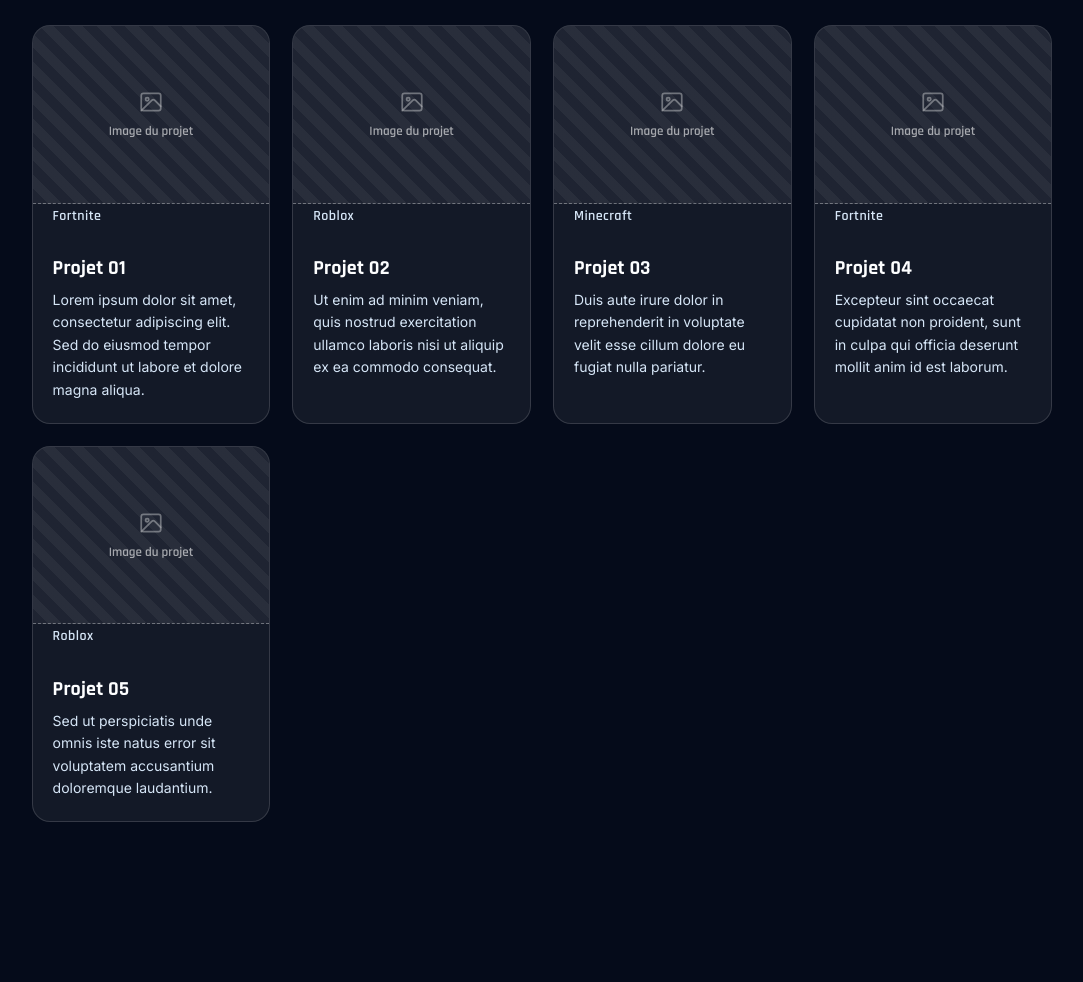
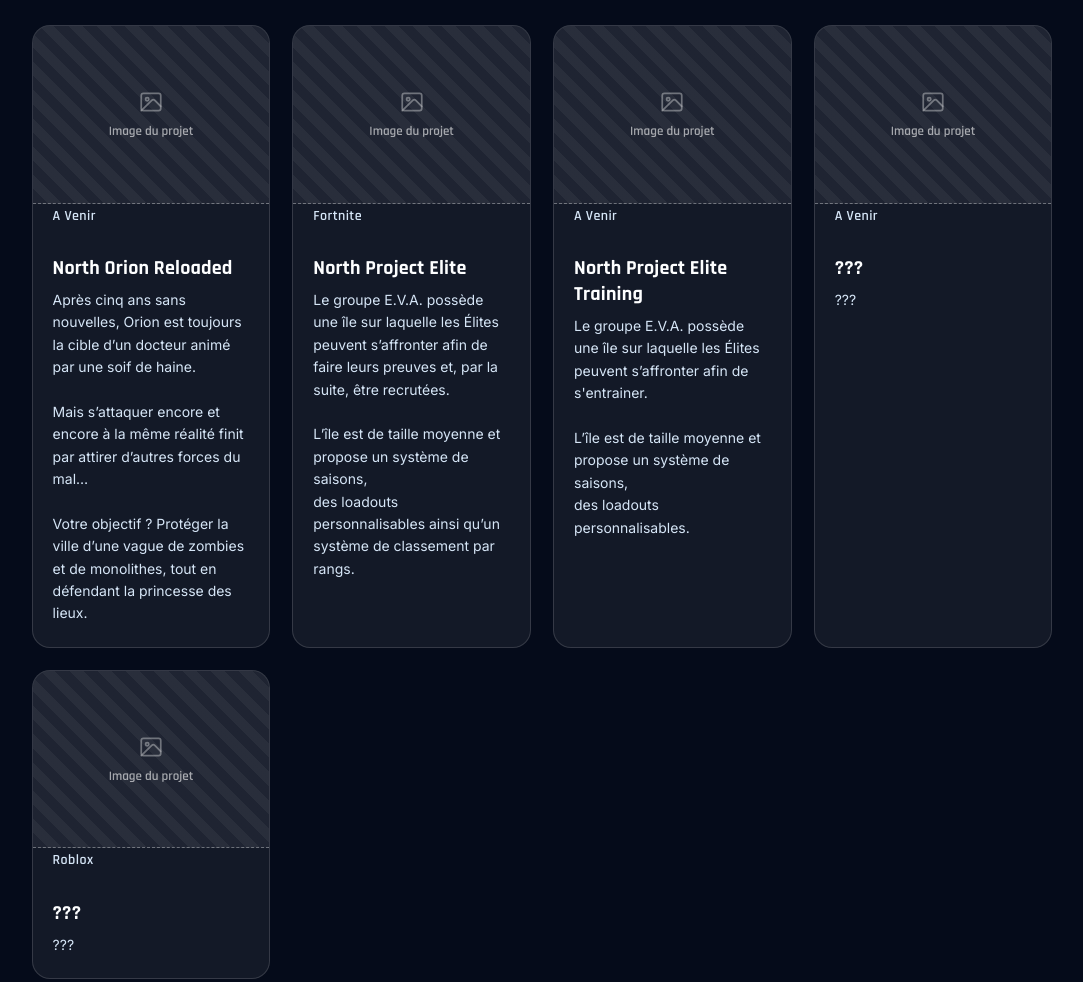
Before and after one commit to northprod/homebase, a plain HTML site: page index.html in a window 1280 px wide. Shown: the part 3400-4382 px from the top of the page, without its empty margins (98-1181 px from the left). Drawn offline with Linux system fonts and the light colour scheme.

Commit message:
Update and rename index (1).html to index.html

```diff
--- a/index (1).html
+++ b/index.html
@@ -602,9 +602,47 @@
           <svg viewBox="0 0 24 24" fill="none"><rect x="3" y="4" width="18" height="16" rx="2" stroke="currentColor" stroke-width="1.6"/><circle cx="8.5" cy="9.5" r="1.5" stroke="currentColor" stroke-width="1.6"/><path d="M21 16l-5.5-5.5a2 2 0 0 0-2.8 0L3 20" stroke="currentColor" stroke-width="1.6" stroke-linecap="round" stroke-linejoin="round"/></svg>
           <span>Image du projet</span>
         </div>
+        <p class="project-tag">A Venir</p>
+        <h3>North Orion Reloaded</h3>
+        <p>Après cinq ans sans nouvelles, Orion est toujours la cible d’un docteur animé par une soif de haine.<br><br>
+
+Mais s’attaquer encore et encore à la même réalité finit par attirer d’autres forces du mal…<br><br>
+
+Votre objectif ? Protéger la ville d’une vague de zombies et de monolithes, tout en défendant la princesse des lieux.</p>
+      </article>
+      <article class="project-card">
+        <div class="img-ph project-ph" aria-hidden="true">
+          <svg viewBox="0 0 24 24" fill="none"><rect x="3" y="4" width="18" height="16" rx="2" stroke="currentColor" stroke-width="1.6"/><circle cx="8.5" cy="9.5" r="1.5" stroke="currentColor" stroke-width="1.6"/><path d="M21 16l-5.5-5.5a2 2 0 0 0-2.8 0L3 20" stroke="currentColor" stroke-width="1.6" stroke-linecap="round" stroke-linejoin="round"/></svg>
+          <span>Image du projet</span>
+        </div>
         <p class="project-tag">Fortnite</p>
-        <h3>Projet 01</h3>
-        <p>Lorem ipsum dolor sit amet, consectetur adipiscing elit. Sed do eiusmod tempor incididunt ut labore et dolore magna aliqua.</p>
+        <h3>North Project Elite </h3>
+        <p>Le groupe E.V.A. possède une île sur laquelle les Élites peuvent s’affronter afin de faire leurs preuves et, par la suite, être recrutées.<br><br>
+
+L’île est de taille moyenne et propose un système de saisons,<br>
+des loadouts personnalisables ainsi qu’un système de classement par rangs.
+</p>
+      </article>
+      <article class="project-card">
+        <div class="img-ph project-ph" aria-hidden="true">
+          <svg viewBox="0 0 24 24" fill="none"><rect x="3" y="4" width="18" height="16" rx="2" stroke="currentColor" stroke-width="1.6"/><circle cx="8.5" cy="9.5" r="1.5" stroke="currentColor" stroke-width="1.6"/><path d="M21 16l-5.5-5.5a2 2 0 0 0-2.8 0L3 20" stroke="currentColor" stroke-width="1.6" stroke-linecap="round" stroke-linejoin="round"/></svg>
+          <span>Image du projet</span>
+        </div>
+        <p class="project-tag">A Venir</p>
+        <h3>North Project Elite Training</h3>
+        <p>Le groupe E.V.A. possède une île sur laquelle les Élites peuvent s’affronter afin de s'entrainer.<br><br>
+
+L’île est de taille moyenne et propose un système de saisons,<br>
+des loadouts personnalisables.</p>
+      </article>
+      <article class="project-card">
+        <div class="img-ph project-ph" aria-hidden="true">
+          <svg viewBox="0 0 24 24" fill="none"><rect x="3" y="4" width="18" height="16" rx="2" stroke="currentColor" stroke-width="1.6"/><circle cx="8.5" cy="9.5" r="1.5" stroke="currentColor" stroke-width="1.6"/><path d="M21 16l-5.5-5.5a2 2 0 0 0-2.8 0L3 20" stroke="currentColor" stroke-width="1.6" stroke-linecap="round" stroke-linejoin="round"/></svg>
+          <span>Image du projet</span>
+        </div>
+        <p class="project-tag">A Venir</p>
+        <h3>???</h3>
+        <p>???</p>
       </article>
       <article class="project-card">
         <div class="img-ph project-ph" aria-hidden="true">
@@ -612,35 +650,8 @@
           <span>Image du projet</span>
         </div>
         <p class="project-tag">Roblox</p>
-        <h3>Projet 02</h3>
-        <p>Ut enim ad minim veniam, quis nostrud exercitation ullamco laboris nisi ut aliquip ex ea commodo consequat.</p>
-      </article>
-      <article class="project-card">
-        <div class="img-ph project-ph" aria-hidden="true">
-          <svg viewBox="0 0 24 24" fill="none"><rect x="3" y="4" width="18" height="16" rx="2" stroke="currentColor" stroke-width="1.6"/><circle cx="8.5" cy="9.5" r="1.5" stroke="currentColor" stroke-width="1.6"/><path d="M21 16l-5.5-5.5a2 2 0 0 0-2.8 0L3 20" stroke="currentColor" stroke-width="1.6" stroke-linecap="round" stroke-linejoin="round"/></svg>
-          <span>Image du projet</span>
-        </div>
-        <p class="project-tag">Minecraft</p>
-        <h3>Projet 03</h3>
-        <p>Duis aute irure dolor in reprehenderit in voluptate velit esse cillum dolore eu fugiat nulla pariatur.</p>
-      </article>
-      <article class="project-card">
-        <div class="img-ph project-ph" aria-hidden="true">
-          <svg viewBox="0 0 24 24" fill="none"><rect x="3" y="4" width="18" height="16" rx="2" stroke="currentColor" stroke-width="1.6"/><circle cx="8.5" cy="9.5" r="1.5" stroke="currentColor" stroke-width="1.6"/><path d="M21 16l-5.5-5.5a2 2 0 0 0-2.8 0L3 20" stroke="currentColor" stroke-width="1.6" stroke-linecap="round" stroke-linejoin="round"/></svg>
-          <span>Image du projet</span>
-        </div>
-        <p class="project-tag">Fortnite</p>
-        <h3>Projet 04</h3>
-        <p>Excepteur sint occaecat cupidatat non proident, sunt in culpa qui officia deserunt mollit anim id est laborum.</p>
-      </article>
-      <article class="project-card">
-        <div class="img-ph project-ph" aria-hidden="true">
-          <svg viewBox="0 0 24 24" fill="none"><rect x="3" y="4" width="18" height="16" rx="2" stroke="currentColor" stroke-width="1.6"/><circle cx="8.5" cy="9.5" r="1.5" stroke="currentColor" stroke-width="1.6"/><path d="M21 16l-5.5-5.5a2 2 0 0 0-2.8 0L3 20" stroke="currentColor" stroke-width="1.6" stroke-linecap="round" stroke-linejoin="round"/></svg>
-          <span>Image du projet</span>
-        </div>
-        <p class="project-tag">Roblox</p>
-        <h3>Projet 05</h3>
-        <p>Sed ut perspiciatis unde omnis iste natus error sit voluptatem accusantium doloremque laudantium.</p>
+        <h3>???</h3>
+        <p>???</p>
       </article>
     </div>
   </section>
```
